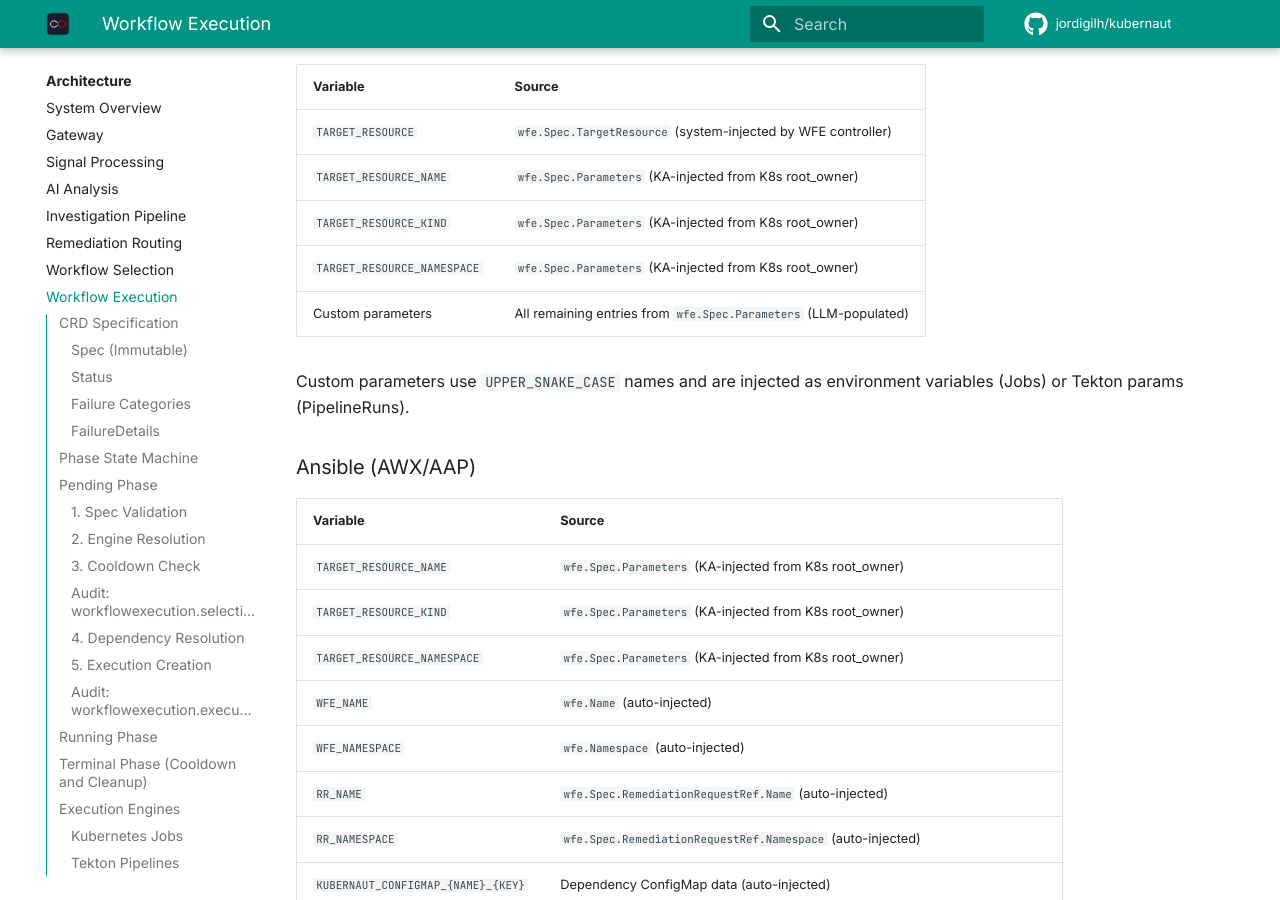
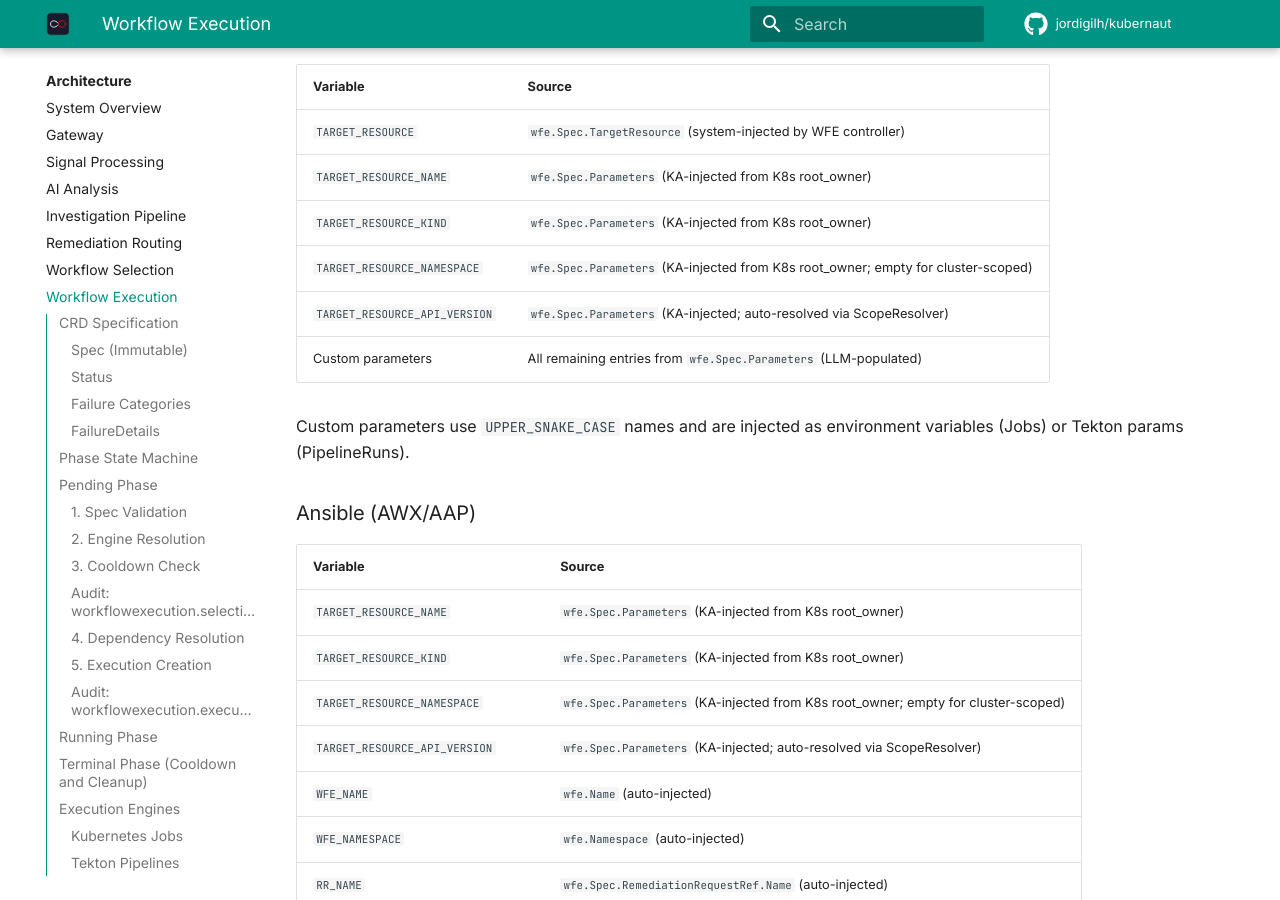
Before and after one commit to jordigilh/kubernaut-docs, an MkDocs documentation site: the page built from docs/architecture/workflow-execution.md, in a window 1280 px wide and 900 px high, scrolled down 8564 px. Built offline with MkDocs 1.6.1 and Material for MkDocs 9.7.7, drawn with Linux system fonts in a browser that asks for light colours; comment, search, counter and statistics services are not loaded; the version menu is left out.

Commit message:
docs: add TARGET_RESOURCE_API_VERSION to architecture references
Add API_VERSION to workflow-execution variable tables (Job and Ansible
paths) and update kubernaut-agent-investigation narrative from "three
canonical" to "four canonical" TARGET_RESOURCE_* parameters.

Co-authored-by: Cursor <cursoragent@cursor.com>

```diff
--- a/docs/architecture/workflow-execution.md
+++ b/docs/architecture/workflow-execution.md
@@ -256,7 +256,8 @@ The executor injects system variables and passes through all parameters from the
 | `TARGET_RESOURCE` | `wfe.Spec.TargetResource` (system-injected by WFE controller) |
 | `TARGET_RESOURCE_NAME` | `wfe.Spec.Parameters` (KA-injected from K8s root_owner) |
 | `TARGET_RESOURCE_KIND` | `wfe.Spec.Parameters` (KA-injected from K8s root_owner) |
-| `TARGET_RESOURCE_NAMESPACE` | `wfe.Spec.Parameters` (KA-injected from K8s root_owner) |
+| `TARGET_RESOURCE_NAMESPACE` | `wfe.Spec.Parameters` (KA-injected from K8s root_owner; empty for cluster-scoped) |
+| `TARGET_RESOURCE_API_VERSION` | `wfe.Spec.Parameters` (KA-injected; auto-resolved via ScopeResolver) |
 | Custom parameters | All remaining entries from `wfe.Spec.Parameters` (LLM-populated) |
 
 Custom parameters use `UPPER_SNAKE_CASE` names and are injected as environment variables (Jobs) or Tekton params (PipelineRuns).
@@ -267,7 +268,8 @@ Custom parameters use `UPPER_SNAKE_CASE` names and are injected as environment v
 |---|---|
 | `TARGET_RESOURCE_NAME` | `wfe.Spec.Parameters` (KA-injected from K8s root_owner) |
 | `TARGET_RESOURCE_KIND` | `wfe.Spec.Parameters` (KA-injected from K8s root_owner) |
-| `TARGET_RESOURCE_NAMESPACE` | `wfe.Spec.Parameters` (KA-injected from K8s root_owner) |
+| `TARGET_RESOURCE_NAMESPACE` | `wfe.Spec.Parameters` (KA-injected from K8s root_owner; empty for cluster-scoped) |
+| `TARGET_RESOURCE_API_VERSION` | `wfe.Spec.Parameters` (KA-injected; auto-resolved via ScopeResolver) |
 | `WFE_NAME` | `wfe.Name` (auto-injected) |
 | `WFE_NAMESPACE` | `wfe.Namespace` (auto-injected) |
 | `RR_NAME` | `wfe.Spec.RemediationRequestRef.Name` (auto-injected) |
```
Also changed, not shown: docs/architecture/kubernaut-agent-investigation.md (+2 -2 lines).
